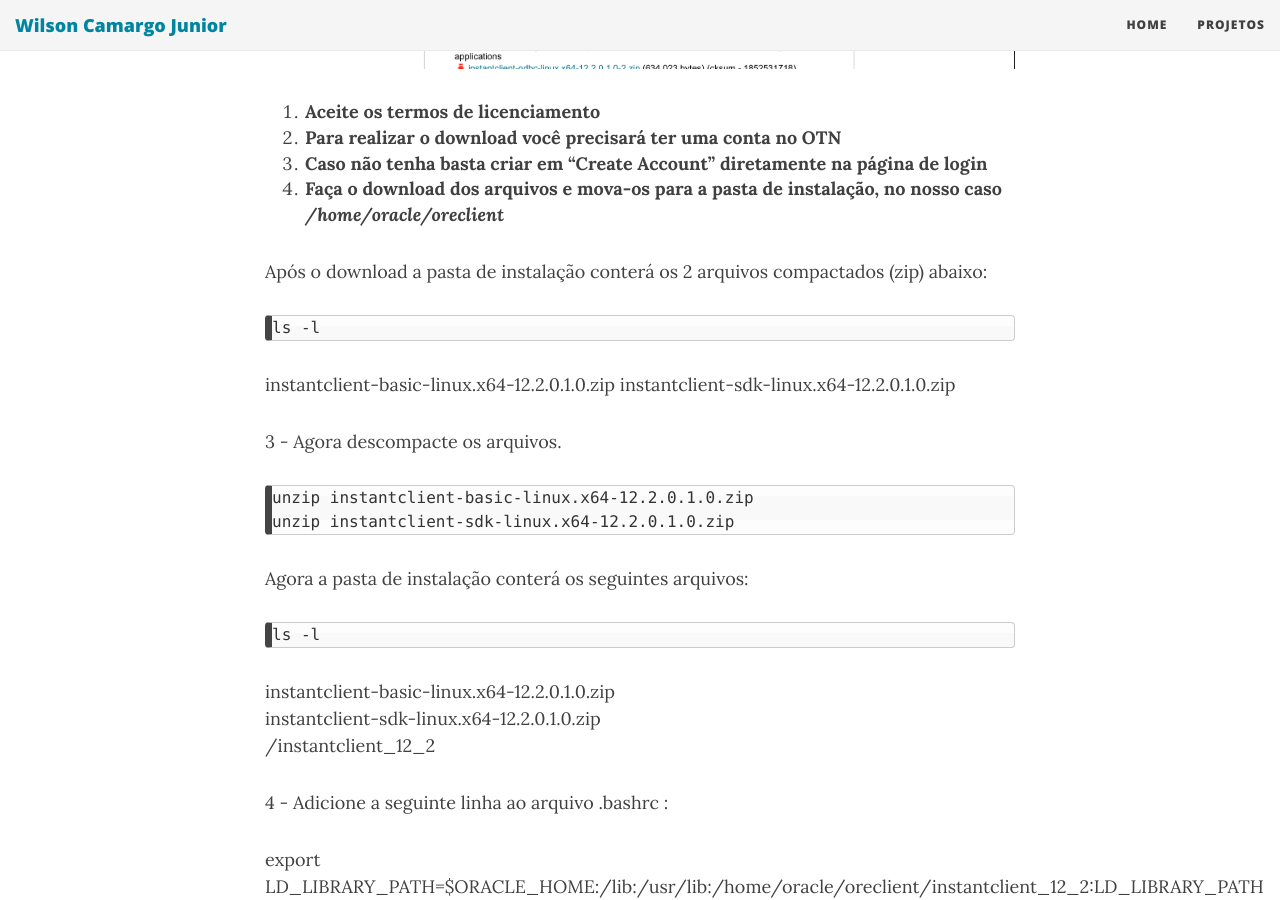
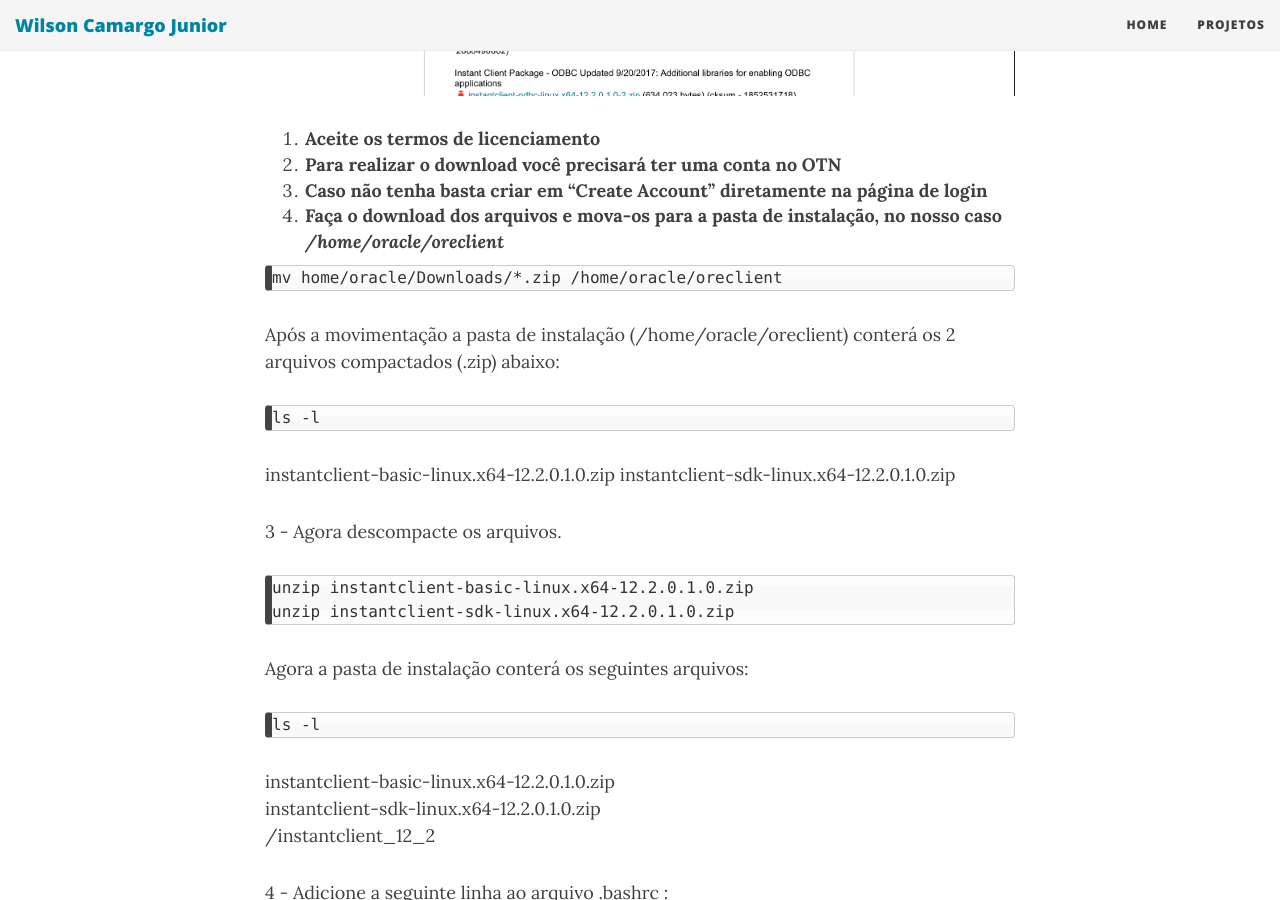
Before and after one commit to wilson-camargo-jr/teste, a Jekyll site: the page built from _posts/2018-06-18-ANN-ORE-P3.md, in a window 1280 px wide and 900 px high, scrolled down 12516 px. Built offline with Jekyll 4.4.1, drawn with Linux system fonts in a browser that asks for light colours; nearby versions of some CDN libraries; some of the changed text lies outside the part shown.

Commit message:
Update 2018-06-18-ANN-ORE-P3.md

````diff
--- a/_posts/2018-06-18-ANN-ORE-P3.md
+++ b/_posts/2018-06-18-ANN-ORE-P3.md
@@ -135,7 +135,7 @@ Abra o tutorial no Firefox da VM e tenha acesso direto aos arquivos.
 mv home/oracle/Downloads/*.zip /home/oracle/oreserver
 ```
 
-Após o download a pasta de instalação conterá os 2 arquivos compactados (.zip) abaixo:
+Após a movimentação a pasta de instalação (/home/oracle/oreserver) conterá os 2 arquivos compactados (.zip) abaixo:
 
 ```
 ls -l
@@ -253,7 +253,11 @@ Obtenha os arquivos de instalação do Oracle Instant Client para Linux. São os
 3. **Caso não tenha basta criar em “Create Account” diretamente na página de login**
 4. **Faça o download dos arquivos e mova-os para a pasta de instalação, no nosso caso _/home/oracle/oreclient_**
 
-Após o download a pasta de instalação conterá os 2 arquivos compactados (zip) abaixo:
+```
+mv home/oracle/Downloads/*.zip /home/oracle/oreclient
+```
+
+Após a movimentação a pasta de instalação (/home/oracle/oreclient) conterá os 2 arquivos compactados (.zip) abaixo:
 
 ```
 ls -l
````
